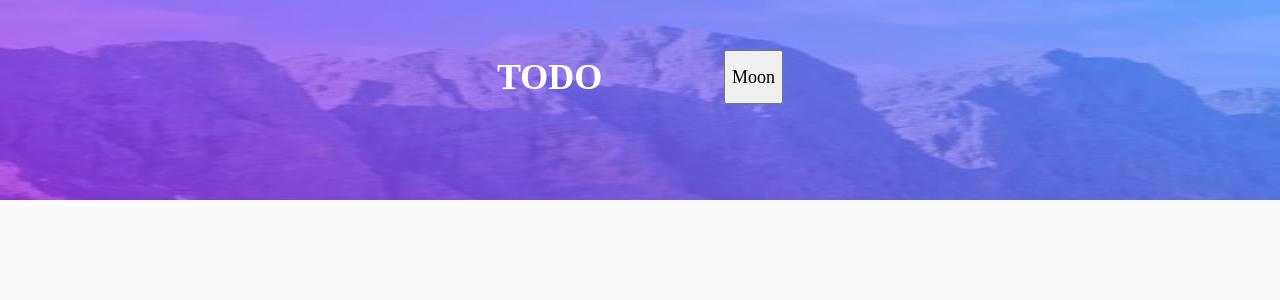
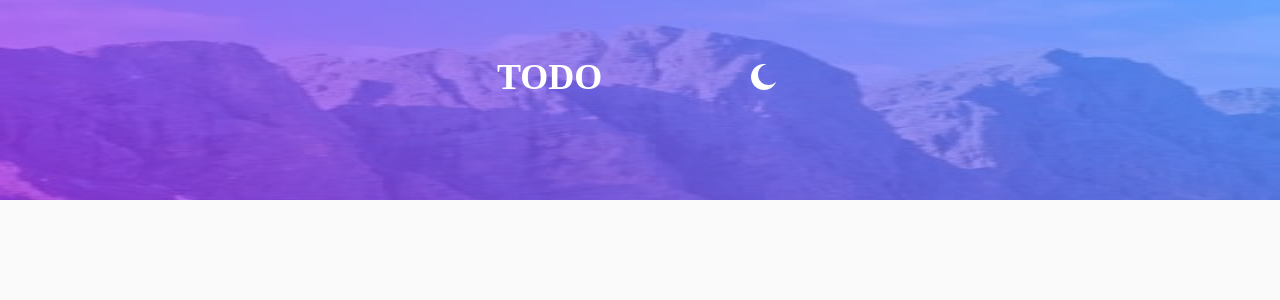
Before and after one commit to ramonrp/todo-app, a React (Vite) app: page / in a window 1280 px wide. Shown: the top 300 px of the page. Built offline with nearby package versions, Linux system fonts and the light colour scheme.

Commit message:
add moon button icon

```diff
--- a/src/components/Header.jsx
+++ b/src/components/Header.jsx
@@ -1,22 +1,26 @@
 import backgroundLight from "../../public/images/bg-mobile-light.jpg";
-import iconMoon from "/images/icon-moon.svg";
+import MoonIcon from "./MoonIcon";
 import styled from "styled-components";
 
 export const Header = () => {
   return (
-    <Wrapper>
-      <TitleContainer>
-        <h1>TODO</h1>
-        <button>Moon</button>
-      </TitleContainer>
-    </Wrapper>
+    <TitleContainer>
+      <h1>TODO</h1>
+      <IconButton>
+        <MoonIcon />
+      </IconButton>
+    </TitleContainer>
   );
 };
-
-const Wrapper = styled.div``;
 
 const TitleContainer = styled.div`
   display: flex;
   justify-content: space-between;
   color: white;
 `;
+
+const IconButton = styled.button`
+  background-color: transparent;
+  border: none;
+  cursor: pointer;
+`;
--- /dev/null
+++ b/src/components/MoonIcon.jsx
@@ -0,0 +1,13 @@
+function MoonIcon() {
+  return (
+    <svg xmlns="http://www.w3.org/2000/svg" width="26" height="26">
+      <path
+        fill="#FFF"
+        fillRule="evenodd"
+        d="M13 0c.81 0 1.603.074 2.373.216C10.593 1.199 7 5.43 7 10.5 7 16.299 11.701 21 17.5 21c2.996 0 5.7-1.255 7.613-3.268C23.22 22.572 18.51 26 13 26 5.82 26 0 20.18 0 13S5.82 0 13 0z"
+      ></path>
+    </svg>
+  );
+}
+
+export default MoonIcon;
```
